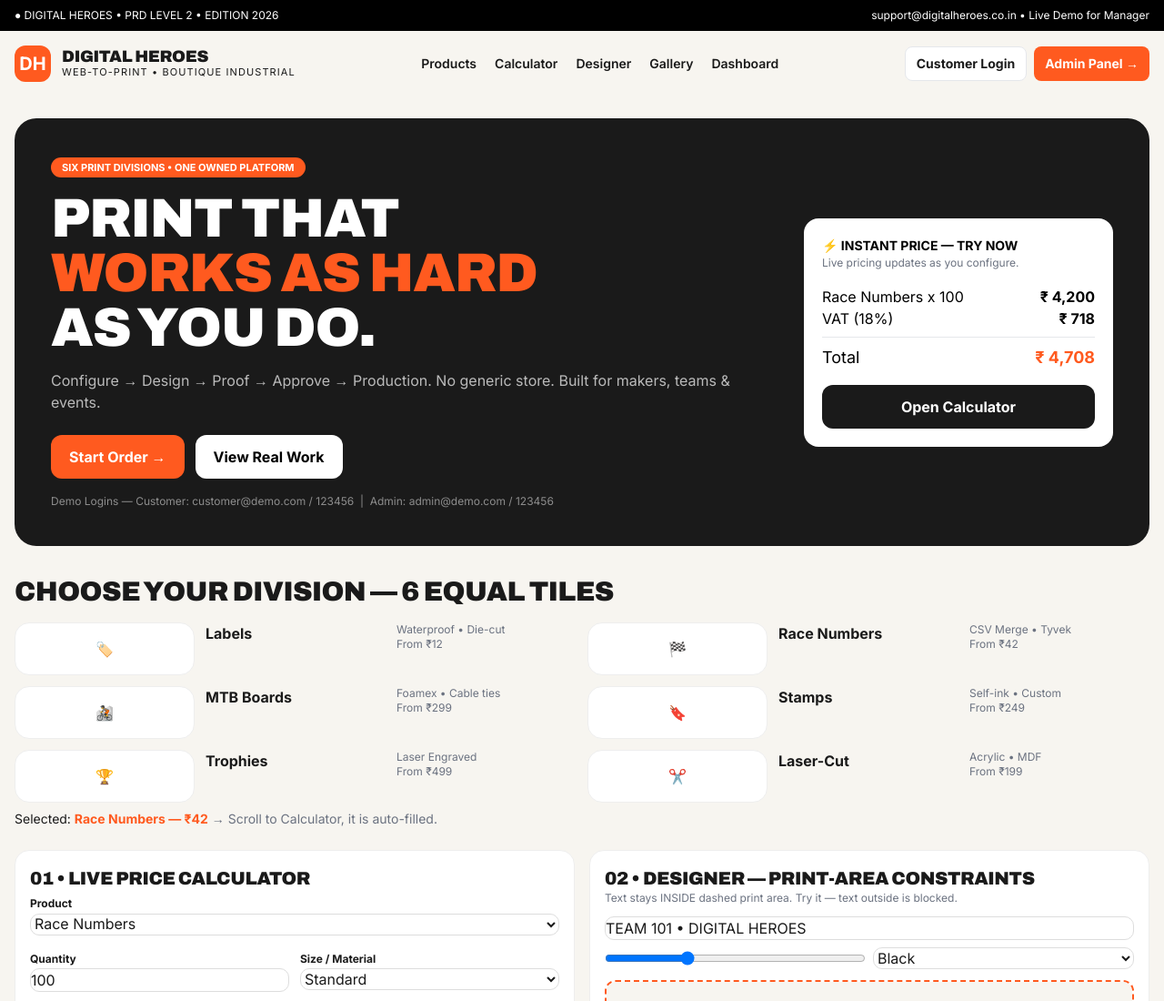
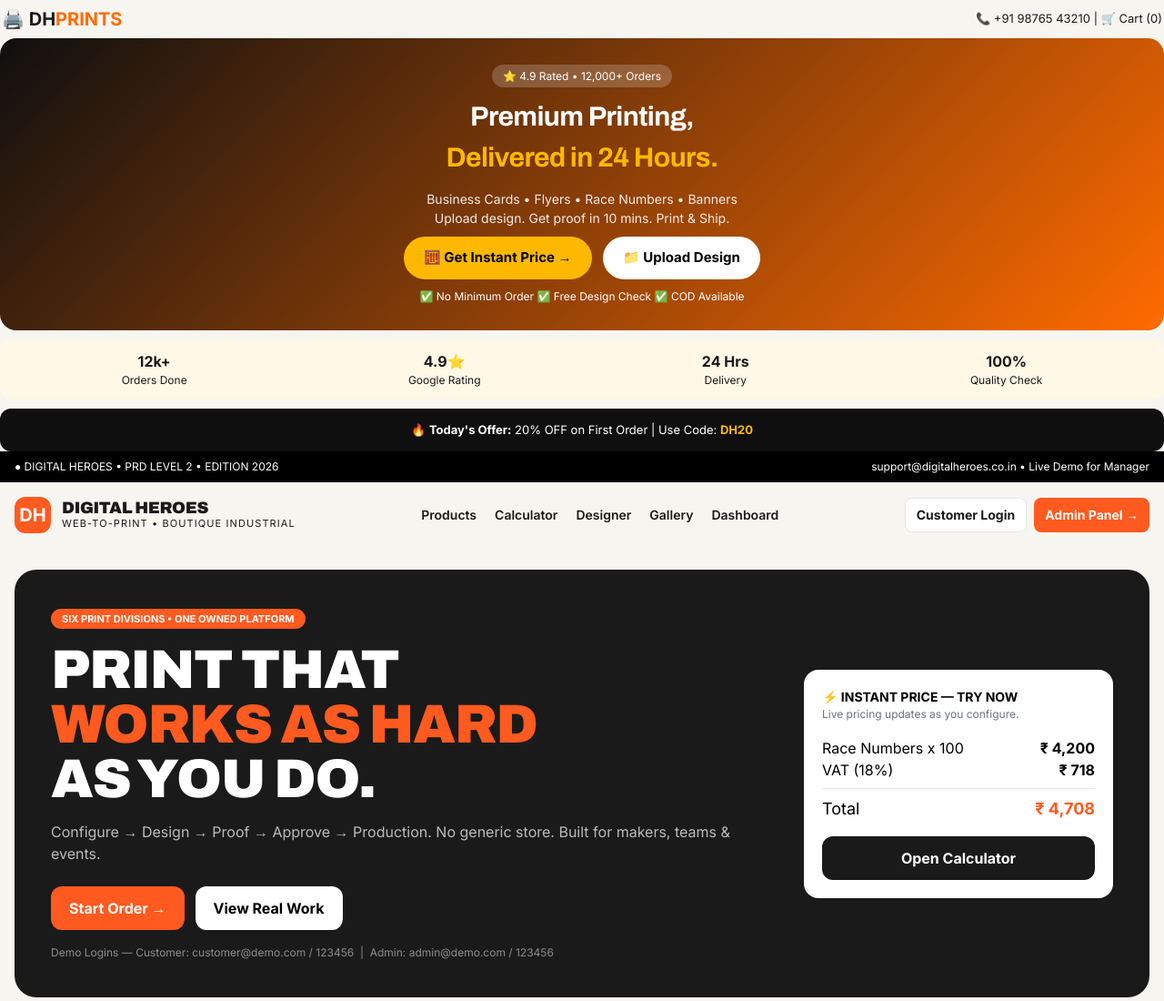
Before and after one commit to adhikariprint2026-source/web-to-print, a plain HTML site: page index.html in a window 1280 px wide. Shown: the top 1100 px of the page at 91% size. Drawn offline with nearby package versions, Linux system fonts and the light colour scheme.

Commit message:
Update index.html

```diff
--- a/index.html
+++ b/index.html
@@ -23,7 +23,30 @@ canvas{border:2px dashed #FF5A1F;background:#fff;border-radius:12px}
 </style>
 </head>
 <body>
+<div style="display:flex;justify-content:space-between;align-items:center;padding:6px 2px">
+<b style="font-size:20px">🖨️ DH<span style="color:#ff6b00">PRINTS</span></b>
+<span style="font-size:13px">📞 +91 98765 43210 | 🛒 Cart (0)</span>
+</div>
 
+<div style="background:linear-gradient(135deg,#0f0f0f,#ff6b00);color:white;padding:28px 18px;border-radius:18px;text-align:center">
+<span style="background:rgba(255,255,255,0.2);padding:5px 12px;border-radius:20px;font-size:12px">⭐ 4.9 Rated • 12,000+ Orders</span>
+<h1 style="font-size:30px;margin:12px 0">Premium Printing,<br><span style="color:#ffb800">Delivered in 24 Hours.</span></h1>
+<p style="font-size:14px;opacity:0.9">Business Cards • Flyers • Race Numbers • Banners<br>Upload design. Get proof in 10 mins. Print & Ship.</p>
+<button style="background:#ffb800;color:black;padding:12px 22px;border:none;border-radius:30px;font-weight:bold;font-size:15px;margin-top:10px">🧮 Get Instant Price →</button>
+<button style="background:white;color:black;padding:12px 22px;border:none;border-radius:30px;font-weight:bold;font-size:15px;margin-left:8px">📁 Upload Design</button>
+<p style="font-size:12px;margin-top:10px">✅ No Minimum Order ✅ Free Design Check ✅ COD Available</p>
+</div>
+
+<div style="display:flex;justify-content:space-around;background:#fff8e6;padding:12px;border-radius:12px;text-align:center;margin:10px 0;font-size:12px">
+<div><b style="font-size:16px">12k+</b><br>Orders Done</div>
+<div><b style="font-size:16px">4.9⭐</b><br>Google Rating</div>
+<div><b style="font-size:16px">24 Hrs</b><br>Delivery</div>
+<div><b style="font-size:16px">100%</b><br>Quality Check</div>
+</div>
+
+<div style="background:#0f0f0f;color:white;padding:14px;border-radius:12px;text-align:center;font-size:13px">
+🔥 <b>Today's Offer:</b> 20% OFF on First Order | Use Code: <b style="color:#ffb800">DH20</b>
+</div>
 <!-- TOP BAR -->
 <div class="bg-black text-white text-[12px] py-2 px-4 flex justify-between"><span>● DIGITAL HEROES • PRD LEVEL 2 • EDITION 2026</span><span class="hidden md:block">support@digitalheroes.co.in • Live Demo for Manager</span></div>
 
```
